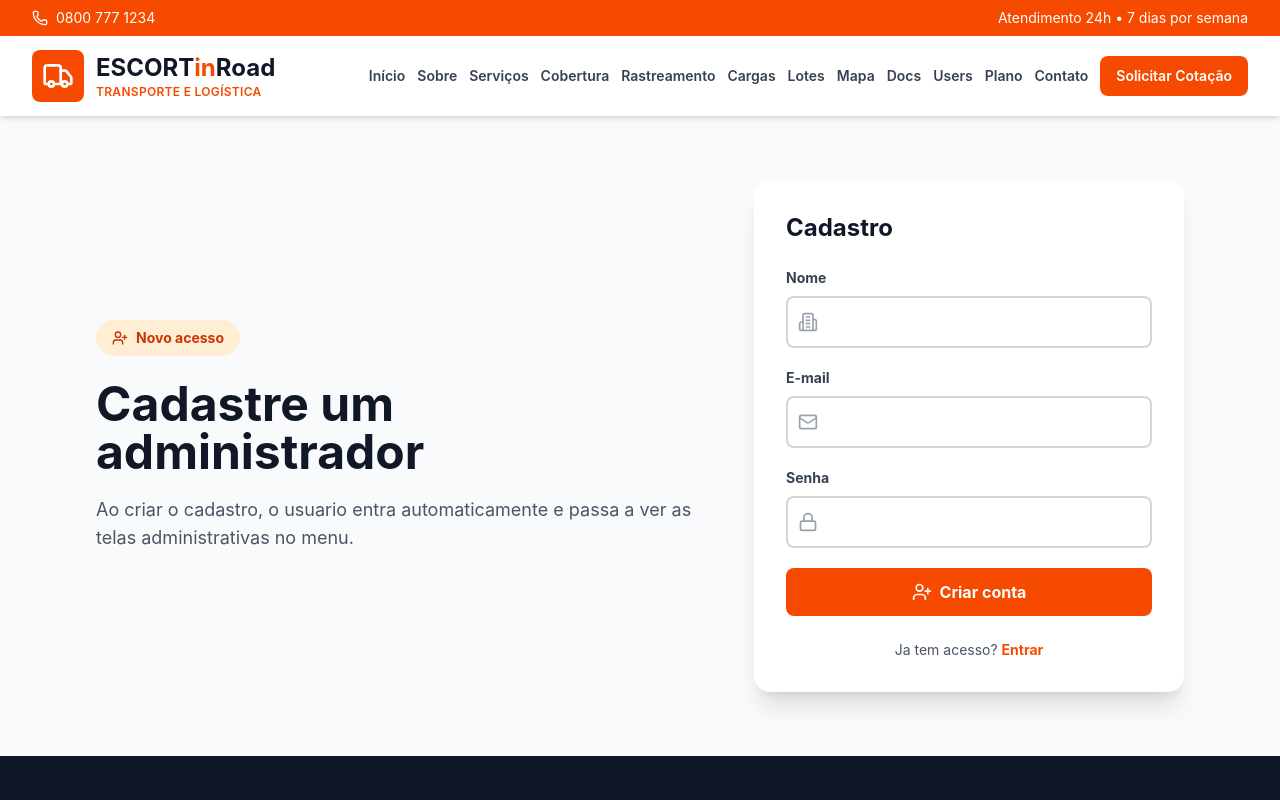
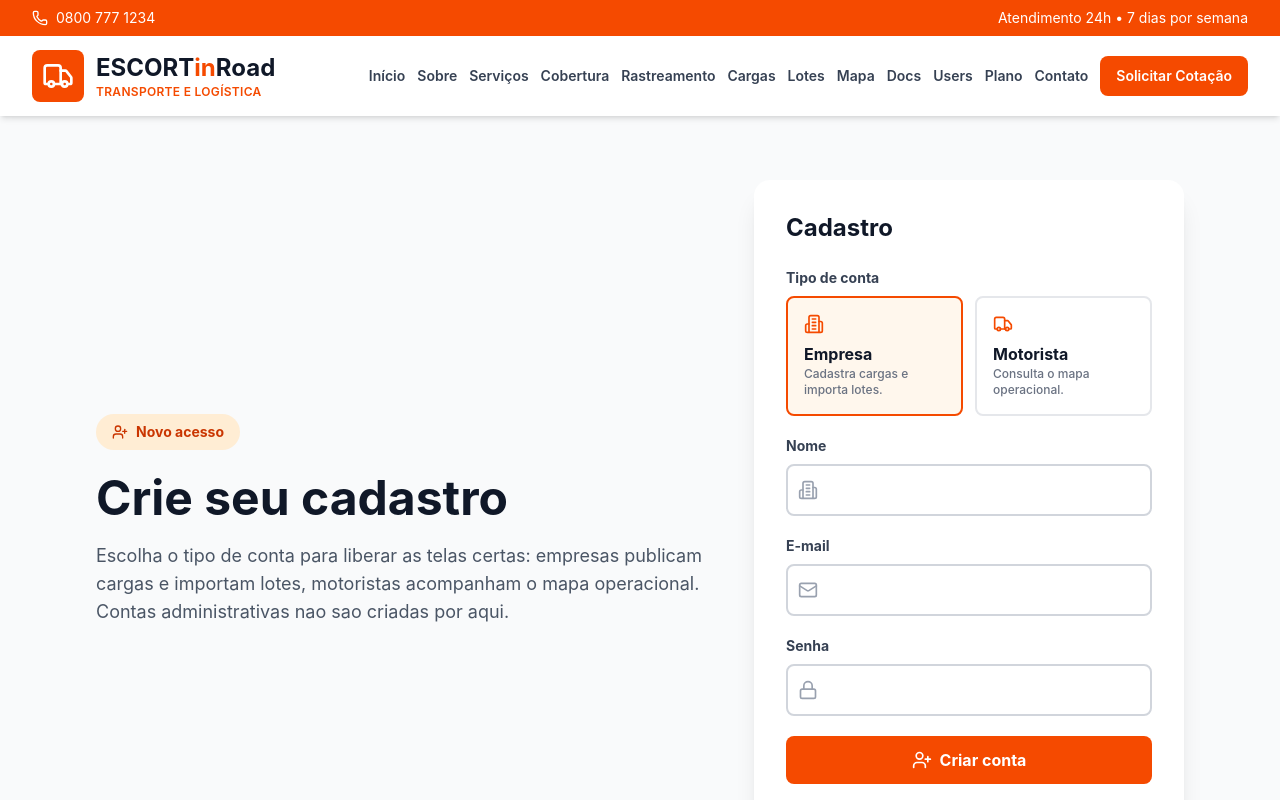
Before and after one commit to NCristofe/Escort_In_Road, a React (Vite) app in the folder Front-End-Web/: page /cadastro in a window 1280 px wide. Shown: the top 800 px of the page. Built offline with nearby package versions, Linux system fonts and the light colour scheme.

Commit message:
update Register.tsx

```diff
--- a/Front-End-Web/src/app/pages/Register.tsx
+++ b/Front-End-Web/src/app/pages/Register.tsx
@@ -1,7 +1,17 @@
 import { useState, type FormEvent } from "react";
 import { Link, useNavigate } from "react-router";
-import { Building2, Lock, Mail, UserPlus } from "lucide-react";
-import { useAuth } from "../auth/AuthContext";
+import { Building2, Lock, Mail, Truck, UserPlus } from "lucide-react";
+import { useAuth, type Role } from "../auth/AuthContext";
+
+const accountTypes: { role: Extract<Role, "empresa" | "motorista">; label: string; description: string; icon: typeof Building2 }[] = [
+  { role: "empresa", label: "Empresa", description: "Cadastra cargas e importa lotes.", icon: Building2 },
+  { role: "motorista", label: "Motorista", description: "Consulta o mapa operacional.", icon: Truck },
+];
+
+const homeByRole: Record<Extract<Role, "empresa" | "motorista">, string> = {
+  empresa: "/cadastro-cargas",
+  motorista: "/mapa-operacional",
+};
 
 export function Register() {
   const navigate = useNavigate();
@@ -9,18 +19,20 @@ export function Register() {
   const [name, setName] = useState("");
   const [email, setEmail] = useState("");
   const [password, setPassword] = useState("");
+  const [role, setRole] = useState<Extract<Role, "empresa" | "motorista">>("empresa");
   const [error, setError] = useState("");
 
   const handleSubmit = (event: FormEvent<HTMLFormElement>) => {
     event.preventDefault();
-    const success = register(name, email, password);
+    const success = register(name, email, password, role);
 
     if (!success) {
-      setError("Preencha nome, e-mail e uma senha com pelo menos 6 caracteres.");
+      setError("Preencha nome, e-mail e uma senha com pelo menos 6 caracteres. Verifique se o e-mail ja esta cadastrado.");
       return;
     }
 
-    navigate("/admin-usuarios", { replace: true });
+    setError("");
+    navigate(homeByRole[role], { replace: true });
   };
 
   return (
@@ -32,16 +44,37 @@ export function Register() {
             Novo acesso
           </div>
           <h1 className="text-4xl lg:text-5xl font-bold text-gray-900 mb-5">
-            Cadastre um administrador
+            Crie seu cadastro
           </h1>
           <p className="text-lg text-gray-600 max-w-2xl">
-            Ao criar o cadastro, o usuario entra automaticamente e passa a ver as telas administrativas no menu.
+            Escolha o tipo de conta para liberar as telas certas: empresas publicam cargas e importam lotes, motoristas
+            acompanham o mapa operacional. Contas administrativas nao sao criadas por aqui.
           </p>
         </div>
 
         <div className="bg-white rounded-2xl shadow-xl p-8">
           <h2 className="text-2xl font-bold text-gray-900 mb-6">Cadastro</h2>
           <form onSubmit={handleSubmit} className="space-y-5">
+            <div>
+              <span className="block text-sm font-bold text-gray-700 mb-2">Tipo de conta</span>
+              <div className="grid grid-cols-2 gap-3">
+                {accountTypes.map((type) => (
+                  <button
+                    key={type.role}
+                    type="button"
+                    onClick={() => setRole(type.role)}
+                    className={`text-left border-2 rounded-lg p-4 transition-colors ${
+                      role === type.role ? "border-orange-600 bg-orange-50" : "border-gray-200 hover:border-orange-300"
+                    }`}
+                  >
+                    <type.icon className="w-5 h-5 text-orange-600 mb-2" />
+                    <div className="font-bold text-gray-900">{type.label}</div>
+                    <div className="text-xs text-gray-500">{type.description}</div>
+                  </button>
+                ))}
+              </div>
+            </div>
+
             <label className="block">
               <span className="block text-sm font-bold text-gray-700 mb-2">Nome</span>
               <div className="relative">
```
